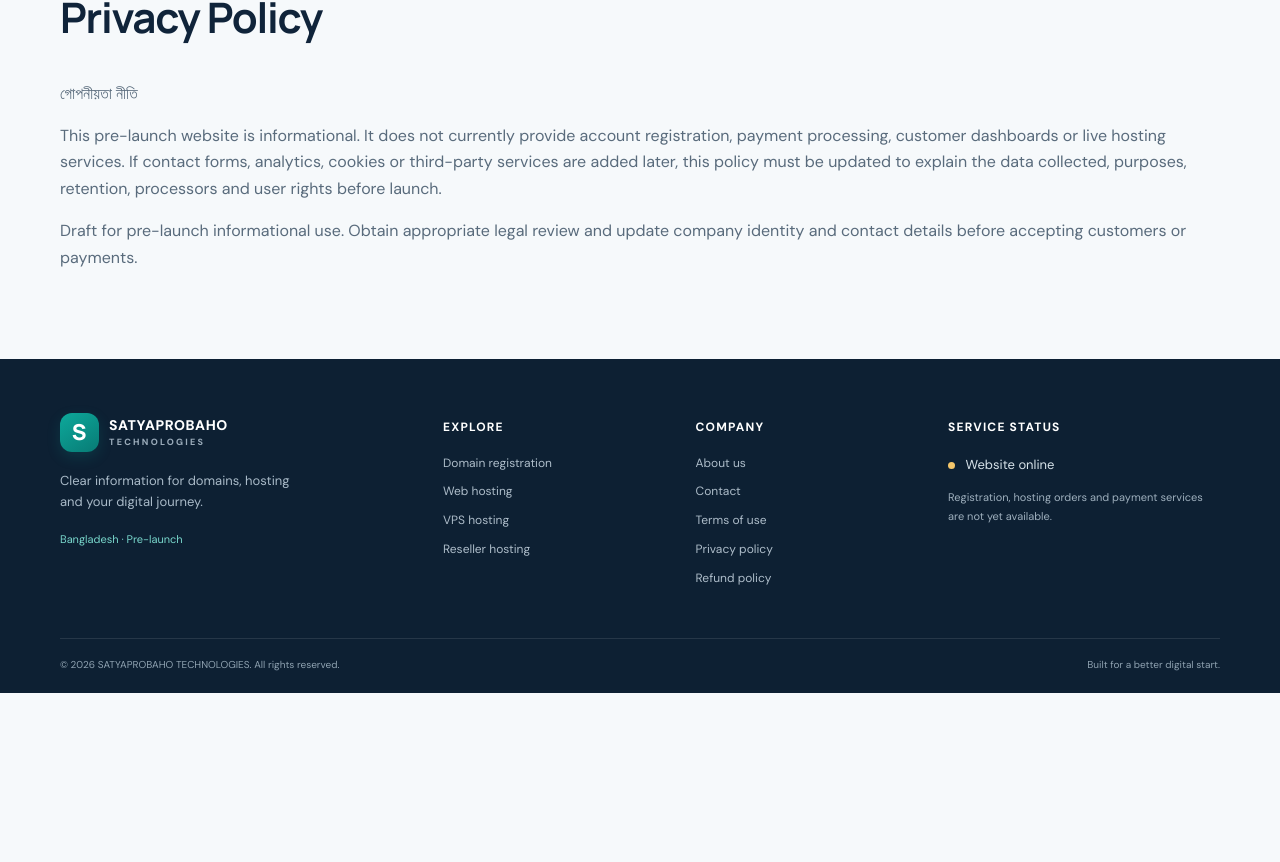
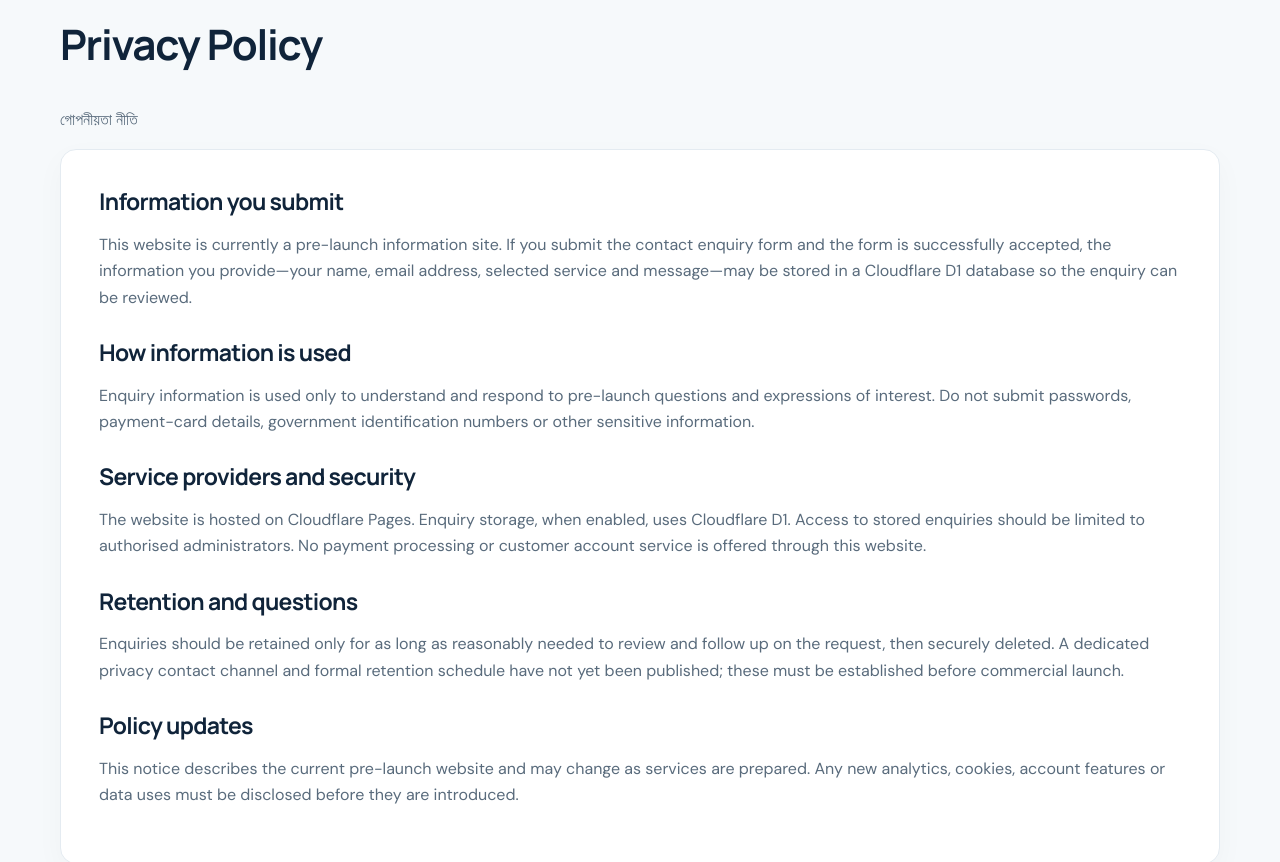
Before and after one commit to satyaprobaho-technologies/satyaprobaho-website, a Next.js app in the folder satyaprobaho-website/: page /privacy in a window 1280 px wide. Shown: the part 236-1098 px from the top of the page. Before the commit the page ends 929 px from the top, so only its background shows below. Built offline with nearby package versions, Linux system fonts and the light colour scheme; no server answers.

Commit message:
Clarify privacy notice for pre-launch enquiry form

```diff
--- a/satyaprobaho-website/src/app/privacy/page.tsx
+++ b/satyaprobaho-website/src/app/privacy/page.tsx
@@ -1,3 +1,29 @@
 import type { Metadata } from "next";
-export const metadata: Metadata = { title: "Privacy Policy", description: "Privacy Policy for SATYAPROBAHO TECHNOLOGIES pre-launch website." };
-export default function Page() { return <main className="wrap section"><h1>Privacy Policy</h1><p>গোপনীয়তা নীতি</p><p>This pre-launch website is informational. It does not currently provide account registration, payment processing, customer dashboards or live hosting services. If contact forms, analytics, cookies or third-party services are added later, this policy must be updated to explain the data collected, purposes, retention, processors and user rights before launch.</p><p className="muted">Draft for pre-launch informational use. Obtain appropriate legal review and update company identity and contact details before accepting customers or payments.</p></main>; }
+
+export const metadata: Metadata = {
+  title: "Privacy Policy",
+  description: "Privacy information for the SATYAPROBAHO TECHNOLOGIES pre-launch website and enquiry form.",
+};
+
+export default function Page() {
+  return (
+    <main className="wrap section">
+      <span className="section-kicker">Website information</span>
+      <h1>Privacy Policy</h1>
+      <p>গোপনীয়তা নীতি</p>
+      <div className="content-panel">
+        <h2>Information you submit</h2>
+        <p>This website is currently a pre-launch information site. If you submit the contact enquiry form and the form is successfully accepted, the information you provide—your name, email address, selected service and message—may be stored in a Cloudflare D1 database so the enquiry can be reviewed.</p>
+        <h2>How information is used</h2>
+        <p>Enquiry information is used only to understand and respond to pre-launch questions and expressions of interest. Do not submit passwords, payment-card details, government identification numbers or other sensitive information.</p>
+        <h2>Service providers and security</h2>
+        <p>The website is hosted on Cloudflare Pages. Enquiry storage, when enabled, uses Cloudflare D1. Access to stored enquiries should be limited to authorised administrators. No payment processing or customer account service is offered through this website.</p>
+        <h2>Retention and questions</h2>
+        <p>Enquiries should be retained only for as long as reasonably needed to review and follow up on the request, then securely deleted. A dedicated privacy contact channel and formal retention schedule have not yet been published; these must be established before commercial launch.</p>
+        <h2>Policy updates</h2>
+        <p>This notice describes the current pre-launch website and may change as services are prepared. Any new analytics, cookies, account features or data uses must be disclosed before they are introduced.</p>
+      </div>
+      <p className="muted">Pre-launch privacy notice. Obtain jurisdiction-appropriate legal review and publish verified business contact details and a formal retention process before accepting customers.</p>
+    </main>
+  );
+}
```
